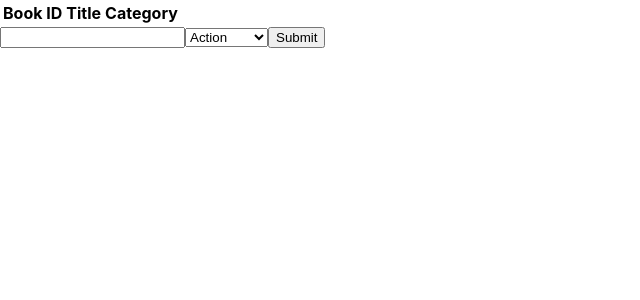
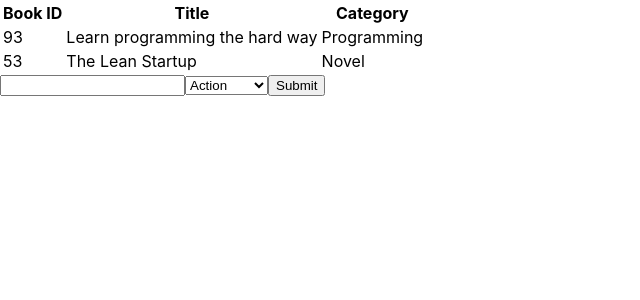
Before and after one commit to AshakaE/cms-books, a React (Create React App) app: page / in a window 1280 px wide. Shown: the top 300 px of the page, without its empty margins (0-640 px from the left). Built offline with nearby package versions, Linux system fonts and the light colour scheme.

Commit message:
make BookList component able to display state books

```diff
--- a/src/components/Book.js
+++ b/src/components/Book.js
@@ -3,13 +3,11 @@
 
 function Book({ book }) {
   return (
-    <div>
-      <tr>
-        <td>{book.id}</td>
-        <td>{book.title}</td>
-        <td>{book.category}</td>
-      </tr>
-    </div>
+    <tr>
+      <td>{book.id}</td>
+      <td>{book.title}</td>
+      <td>{book.category}</td>
+    </tr>
   );
 }
 
--- a/src/components/BooksList.js
+++ b/src/components/BooksList.js
@@ -1,14 +1,27 @@
 import React from 'react';
 import { connect } from 'react-redux';
+import bookReducer from '../reducers/books';
+import Book from './Book';
 
-const BooksList = () => (
+const BooksList = (props) => {
+  const { books } = props;
+  console.log(books)
+  return(
     <table>
       <tr>
         <th>Book ID</th>
         <th>Title</th>
         <th>Category</th>
       </tr>
+      {Object.values(books).map(book => <Book book={book} />)}
     </table>
-);
+  )
+};
 
-export default connect()(BooksList);
+const mapStateToProps = (state) => {
+  return {
+    books: state
+  }
+}
+
+export default connect(mapStateToProps)(BooksList);
--- a/src/index.js
+++ b/src/index.js
@@ -8,12 +8,12 @@
 
 const defaultState = {
   firstBook: {
-    id: Math.random(Math.random() * 100),
+    id: Math.floor(Math.random() * 100),
     title: 'Learn programming the hard way',
     category: 'Programming',
   },
   secondBook: {
-    id: Math.random(Math.random() * 100),
+    id: Math.floor(Math.random() * 100),
     title: 'The Lean Startup',
     category: 'Novel',
   },
```
Lines whose indentation alone changed are shown as unchanged.
